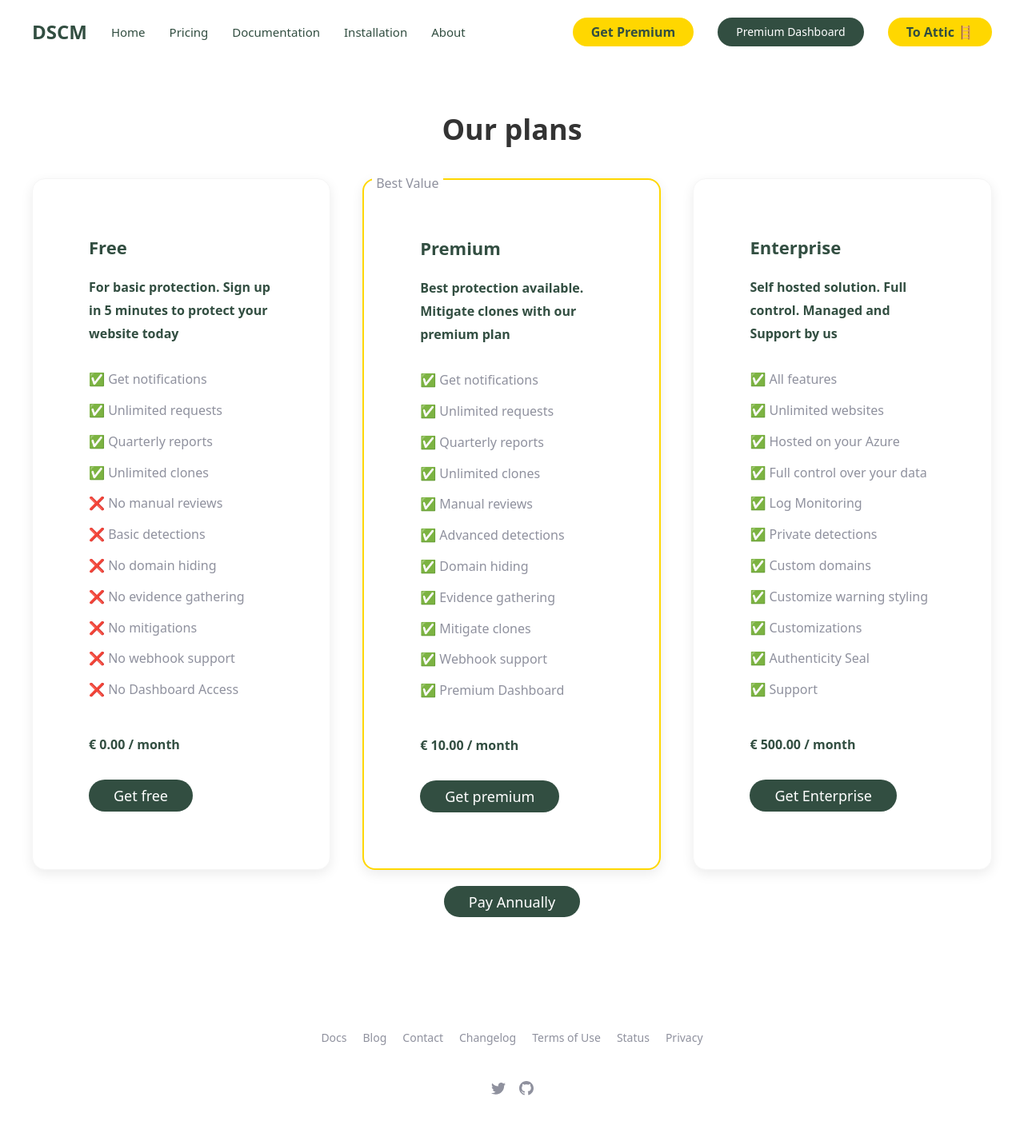
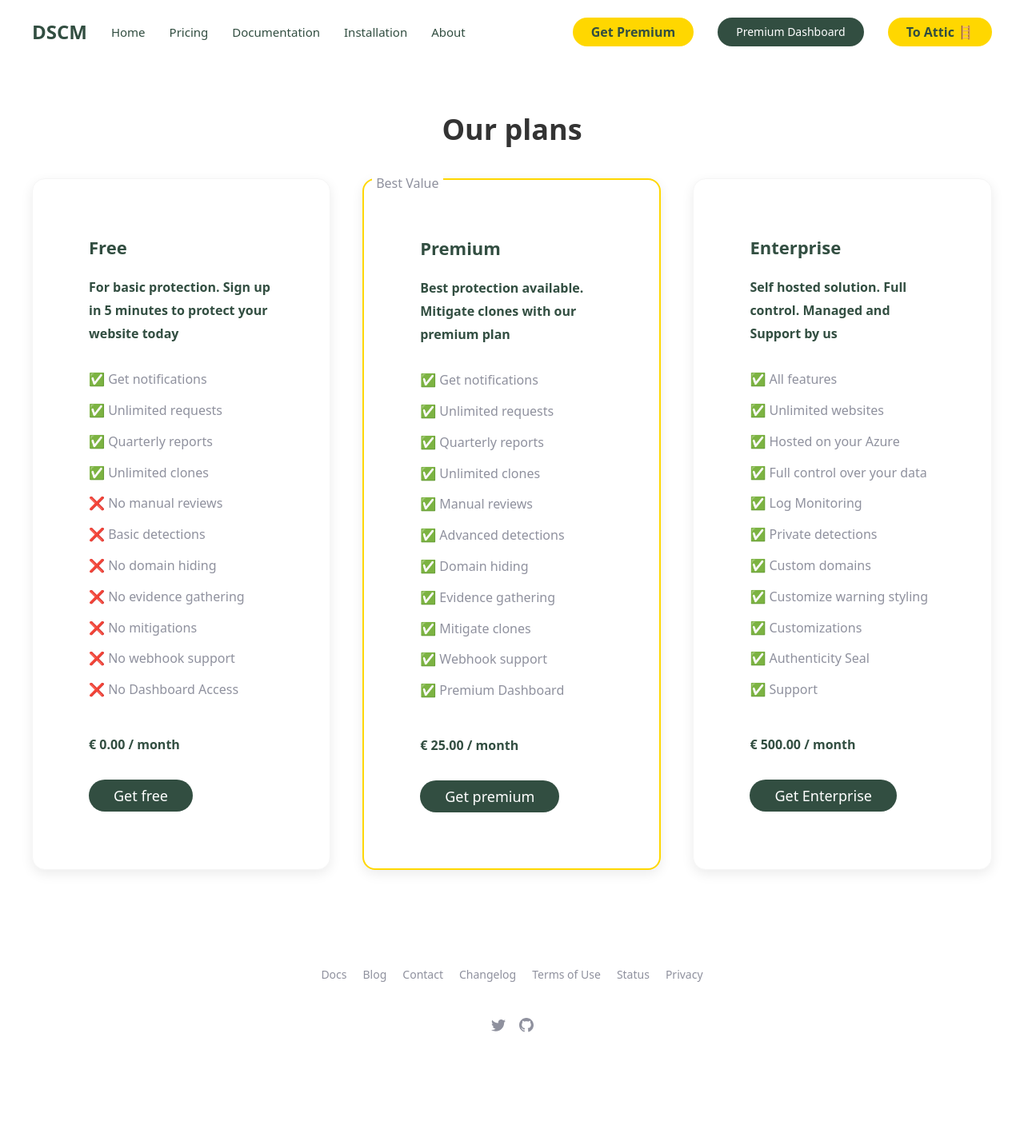
Before and after one commit to didsomeonecloneme/didsomeonecloneme.github.io, a Jekyll site: the page built from pages/pricing.md, in a window 1280 px wide. Shown: the whole page at 80% size. Built offline with Jekyll 4.4.1, drawn with Linux system fonts in a browser that asks for light colours; after the commit the page ends 1353 px from its top, so only the background shows below that.

Commit message:
Update pricing plans and dashboard to reflect new monthly price

```diff
--- a/_data/pricing_plans.yml
+++ b/_data/pricing_plans.yml
@@ -47,7 +47,7 @@
       link: /docs/webhooks
     - name: ✅ Premium Dashboard
       link: /docs/dashboard
-  price: 10
+  price: 25
   recommended: true
 
 - title: Enterprise
--- a/pages/pricing.md
+++ b/pages/pricing.md
@@ -10,10 +10,3 @@ description: If you have any questions or concerns regarding our clone detection
 <script src="/assets/js/pricing.js"></script>
 
 {% include boxes_pricing.html columns="3" title="" title="Our plans" %}
-
-<center>
-<p>
-<div id="submitButton"><a href="/pricing?period=yearly" id="price_period" class="uk-button uk-button-success" style="font-size: 1.125rem; color: #ffffff; border-bottom: 0px">Pay Annually</a>
-</div>
-</p>
-</center>
```
Also changed, not shown: pages/dashboard.md (+1 -5 lines).
